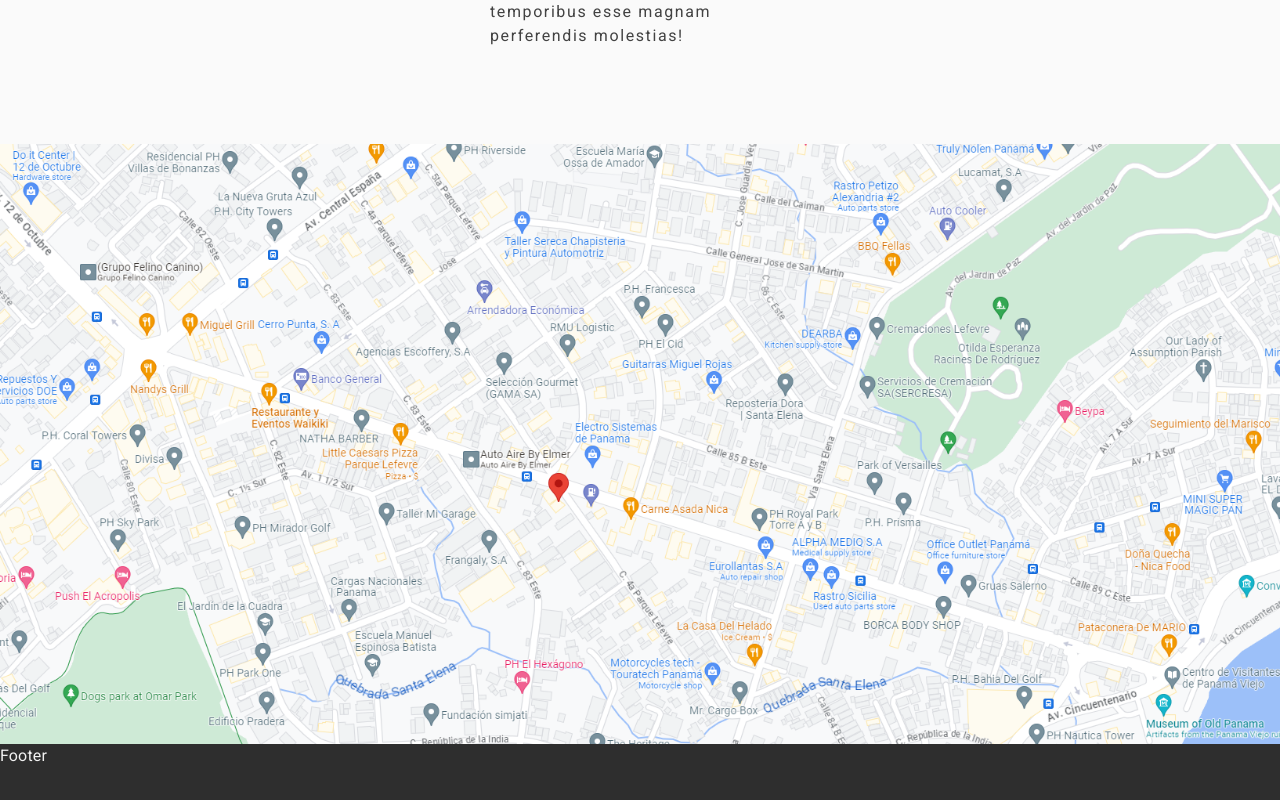
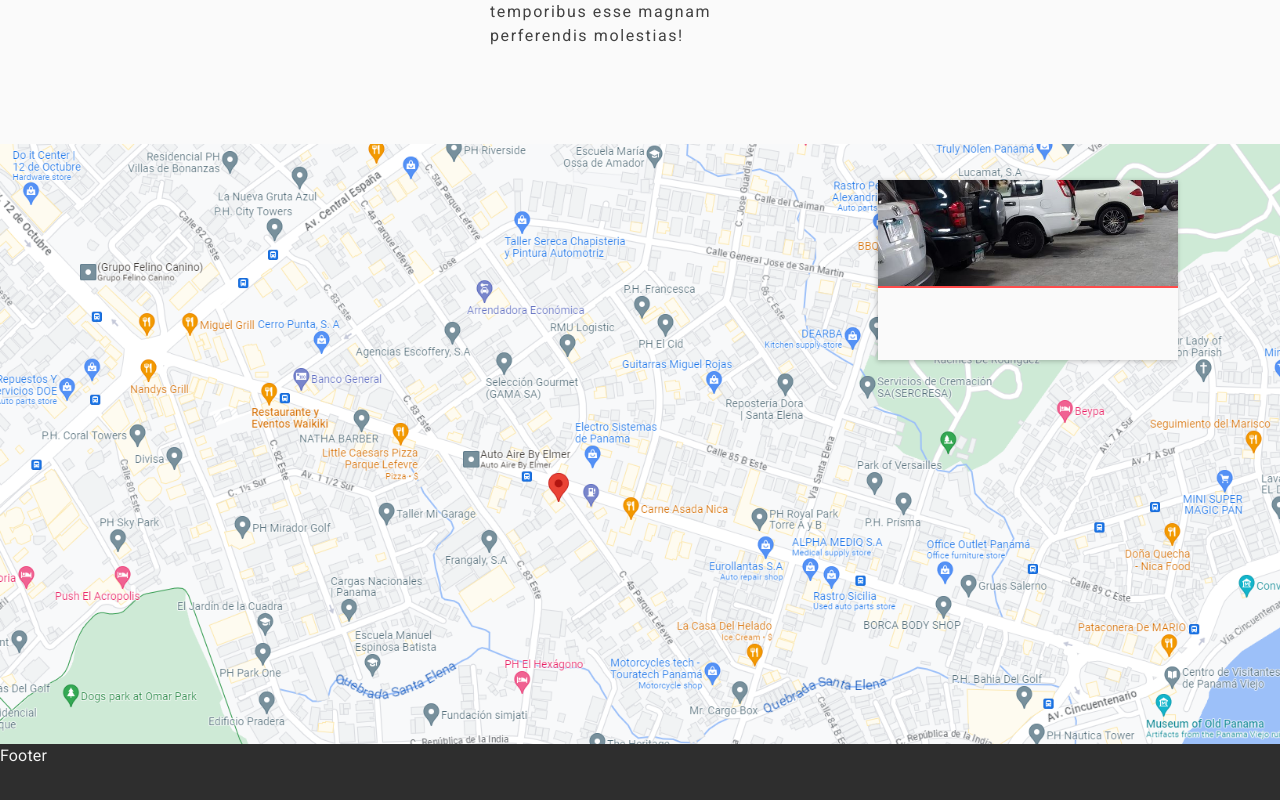
Before and after one commit to AbdielP/mk-webpage, a React (Vite) app: page / in a window 1280 px wide. Shown: the part 1821-2621 px from the top of the page. Built offline with nearby package versions, Linux system fonts and the light colour scheme.

Commit message:
tarjeta ubicacion e imagenes

```diff
--- a/src/components/Ubicacion.jsx
+++ b/src/components/Ubicacion.jsx
@@ -1,10 +1,13 @@
-import React from 'react'
 import '../styles/ubicacion.css'
+import test from '../assets/images/local_foto.jpg'
 
 export default function Ubicacion() {
   return (
     <div className='div__ubicacion'>
-
+        <div className='div__ubicacion_info'>
+          {/* <img className='img__ubicacion' src={test} alt="local taller mk" /> */}
+          <div className='div__imgagen_local' />
+        </div>
     </div>
   )
 }
--- a/src/styles/ubicacion.css
+++ b/src/styles/ubicacion.css
@@ -1,11 +1,39 @@
 .div__ubicacion {
-    /* background-color: var(--background-color); */
+    position: relative;
     background-image: url('../assets/images/ubicacion_small.png');
     background-repeat: no-repeat;
     background-position: center;
     background-size: cover;
     height: 400px;
-    /* border: 1em solid var(--background-color2); */
+}
+
+.div__ubicacion_info {
+    position: absolute;
+    top: 6%;
+    right: 8%;
+    width: 300px;
+    height: 180px;
+
+    overflow: hidden;
+    background-color: var(--background-color2);
+
+    box-shadow: -1px 1px 5px 0px rgba(0, 0, 0, 0.255);
+    -webkit-box-shadow: -1px 1px 5px 0px rgba(0, 0, 0, 0.255);
+    -moz-box-shadow: -1px 1px 5px 0px rgba(0, 0, 0, 0.255);
+}
+
+.div__imgagen_local {
+    width: 100%;
+    height: 60%;
+    background-image: url('../assets/images/local_foto.jpg');
+    background-repeat: no-repeat;
+    background-position: center;
+    background-size: cover;
+    border-bottom: 2px solid var(--color-red-mk);
+}
+
+.img__ubicacion {
+    width: 100%;
 }
 
 @media (min-width: 800px) {
```
Also changed, not shown: src/assets/images/local_foto.jpg (added).
